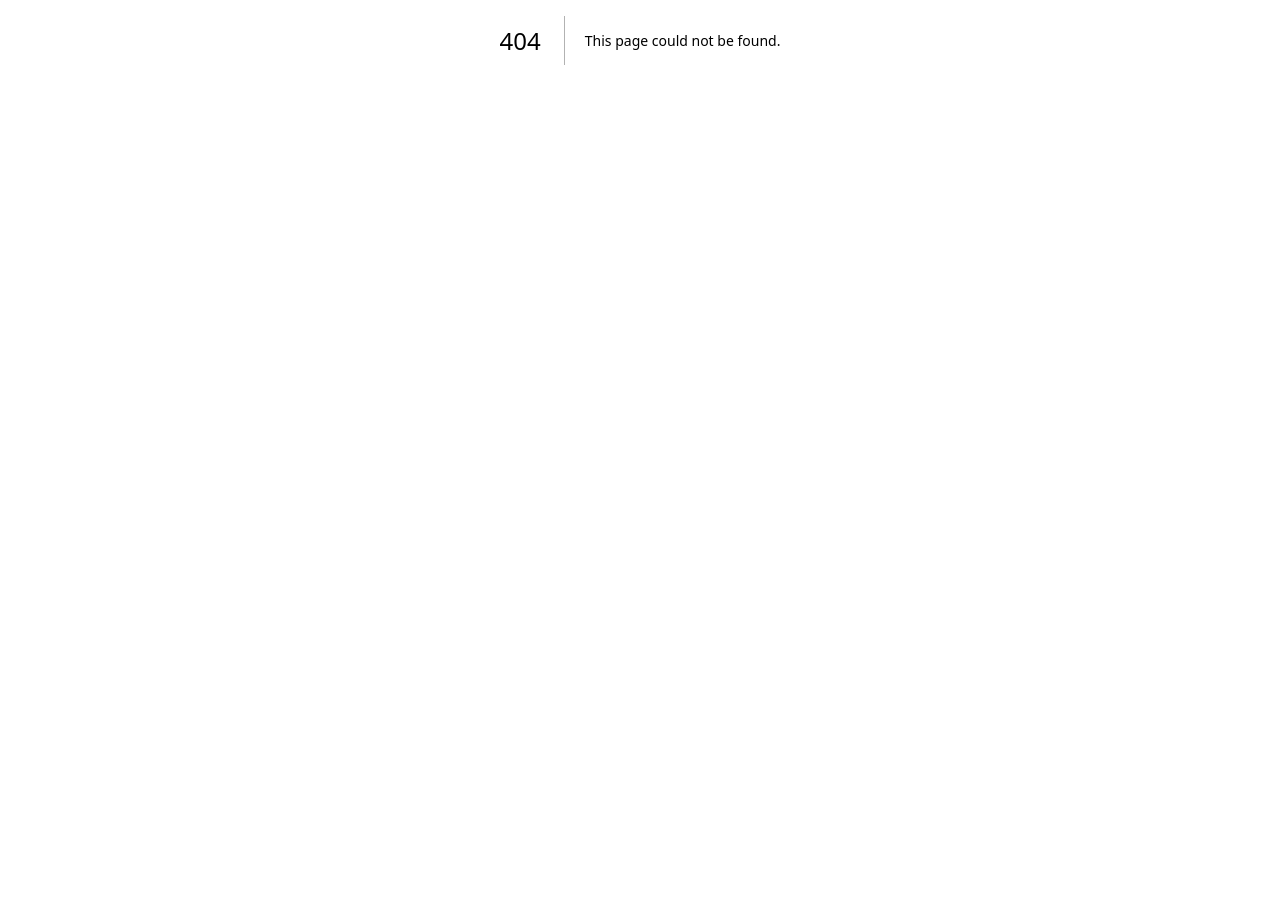
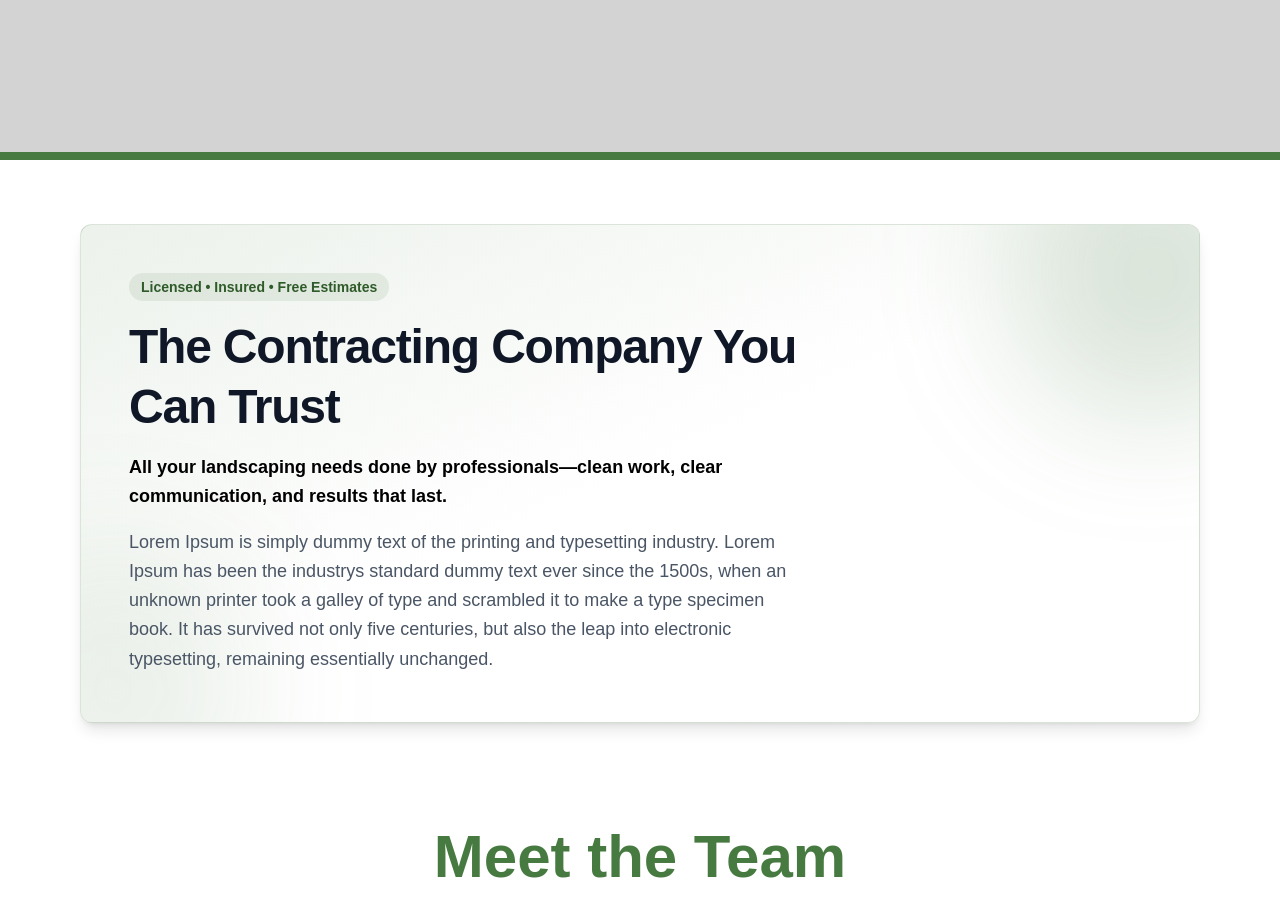
Before and after one commit to Syntactix31/capstone-proj, a Next.js app: page /about in a window 1280 px wide. Before the commit this address had no page. Shown: the part 360-1276 px from the top of the page. Before the commit the page ends 800 px from the top, so only its background shows below. Built offline with nearby package versions, Linux system fonts and the light colour scheme.

Commit message:
about page creation

```diff
--- /dev/null
+++ b/src/app/about/page.js
@@ -0,0 +1,84 @@
+import Link from "next/link";
+import NavBar from "../components/Navbar.js";
+import Footer from "../components/Footer.js";
+
+export default function About() {
+  return (
+    <main className="bg-white flex flex-col min-h-screen">
+      <NavBar />
+
+      <div className="flex-grow">
+
+        {/* Top Team Image Placeholder */}
+        <section className="w-full h-64 md:h-[400px] bg-[#D3D3D3] border-b-8 border-[#477A40] flex items-center justify-center">
+           <p className="text-gray-500 font-bold text-xl">Main Team Image</p>
+        </section>
+
+        {/* Mission Section */}
+        <section className="max-w-6xl mx-auto py-16 px-4">
+          <div className="relative overflow-hidden rounded-xl border border-[#477a40]/20 bg-gradient-to-br from-[#477a40]/10 via-white to-white p-8 shadow-lg md:p-12 mx-auto">
+
+            <div className="pointer-events-none absolute -right-24 -top-24 h-72 w-72 rounded-full bg-[#477a40]/20 blur-3xl" />
+            <div className="pointer-events-none absolute -bottom-28 -left-28 h-72 w-72 rounded-full bg-[#477a40]/10 blur-3xl" />
+
+            <div className="relative z-10">
+              <p className="inline-flex items-center gap-2 rounded-full bg-[#477a40]/10 px-3 py-1 text-sm font-semibold text-[#2f5a29]">
+                Licensed • Insured • Free Estimates
+              </p>
+
+              <h1 className="mt-4 text-4xl font-extrabold tracking-tight text-gray-900 sm:text-5xl max-w-2xl leading-tight">
+                The Contracting Company You Can Trust
+              </h1>
+
+              <h2 className="mt-4 max-w-2xl text-lg leading-relaxed text-black font-bold">
+                All your landscaping needs done by professionals—clean work, clear
+                communication, and results that last.
+              </h2>
+
+              <p className="mt-4 max-w-2xl text-lg leading-relaxed text-gray-600">
+                Lorem Ipsum is simply dummy text of the printing and typesetting industry. Lorem Ipsum has been the industrys standard dummy text ever since the 1500s, when an unknown printer took a galley of type and scrambled it to make a type specimen book. It has survived not only five centuries, but also the leap into electronic typesetting, remaining essentially unchanged.
+              </p>
+            </div>
+          </div>
+        </section>
+
+        {/* Team Section*/}
+        <section className="py-10 px-6 max-w-6xl mx-auto">
+          <h2 className="text-5xl md:text-6xl font-extrabold text-[#477A40] text-center mb-16">
+            Meet the Team
+          </h2>
+
+          <div className="grid grid-cols-1 md:grid-cols-2 lg:grid-cols-4 gap-12">
+            {[1, 2, 3, 4].map((member) => (
+              <div key={member} className="flex flex-col items-center group">
+
+                {/* Photo Frame */}
+                <div className="w-full aspect-[3/4] bg-white border-4 border-[#477A40] rounded-3xl shadow-xl overflow-hidden flex items-center justify-center transition-transform duration-300 group-hover:scale-105">
+                   <span className="text-gray-400 font-bold italic">Team Member Photo</span>
+                </div>
+
+                {/* Bio Box */}
+                <div className="mt-10 p-6 rounded-2xl border-2 border-[#477A40] bg-white shadow-sm text-center">
+                  <p className="text-black text-base leading-snug font-medium">
+                    Lorem ipsum dolor sit amet, consectetur adipiscing elit, sed do eiusmod tempor incididunt ut labore.
+                  </p>
+                </div>
+
+              </div>
+            ))}
+          </div>
+        </section>
+
+        {/* Final Tagline */}
+        <section className="max-w-6xl mx-auto text-center py-24 px-6">
+          <p className="text-3xl md:text-5xl italic font-light text-gray-700 leading-tight">
+            Committed to <span className="text-[#477A40] font-bold not-italic">quality</span> and  <span className="text-[#477A40] font-bold not-italic">excellence</span> in every project.
+          </p>
+        </section>
+
+      </div>
+
+      <Footer />
+    </main>
+  );
+}
```
